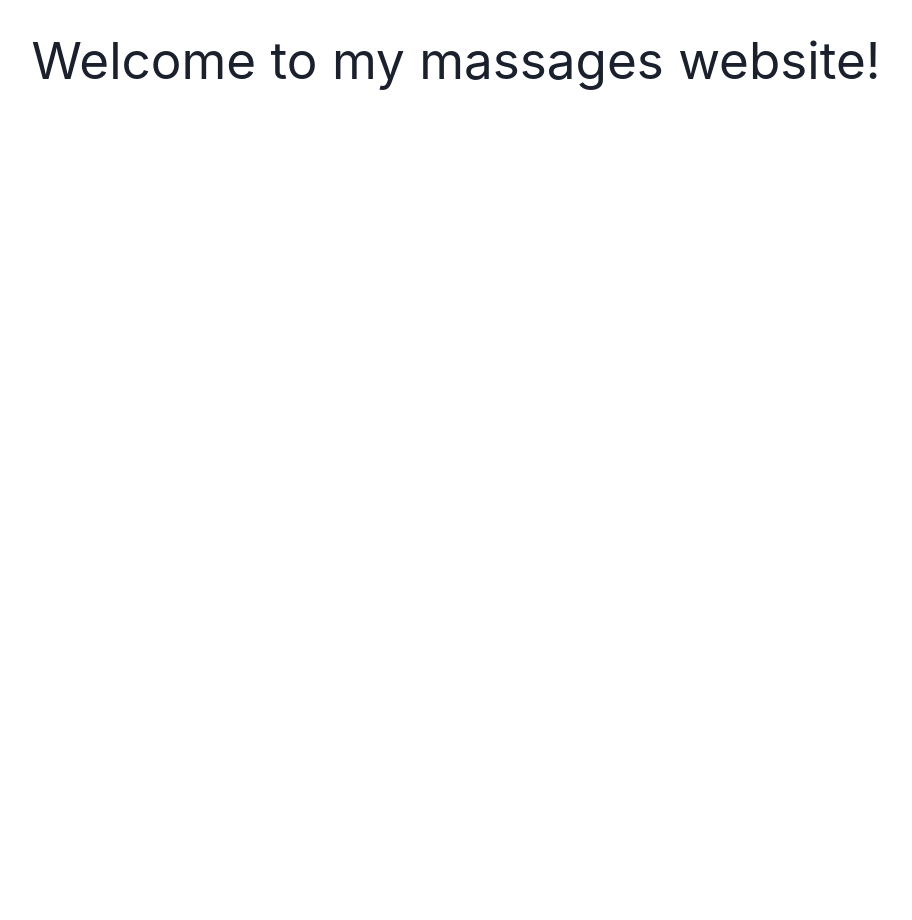
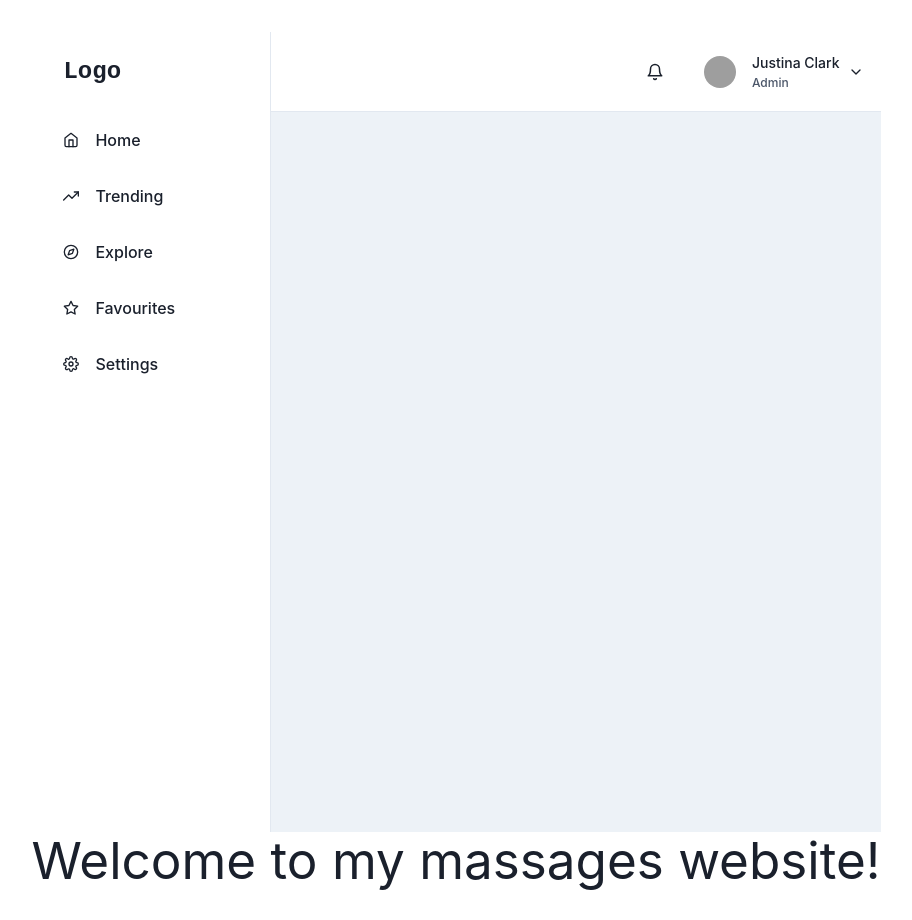
Before and after one commit to Sardo96/FinalProject-MbSage-client, a React (Vite) app: page / in a window 1280 px wide. Shown: the whole page, without its empty margins (184-1096 px from the left). Before the commit the page ends 800 px from the top, so only its background shows below. Built offline with nearby package versions, Linux system fonts and the light colour scheme; grey boxes are pictures that could not be loaded.

Commit message:
main.jsx fixed

```diff
--- a/src/App.jsx
+++ b/src/App.jsx
@@ -9,7 +9,7 @@ import SidebarWithHeader from './components/SidebarWithHeader';
 function App() {
   return (
     <>
-      {/* <SidebarWithHeader /> */}
+      <SidebarWithHeader />
       <Routes>
         <Route path='/' element={<Home />} />
         <Route path='/signup' element={<Signup />} />
```
